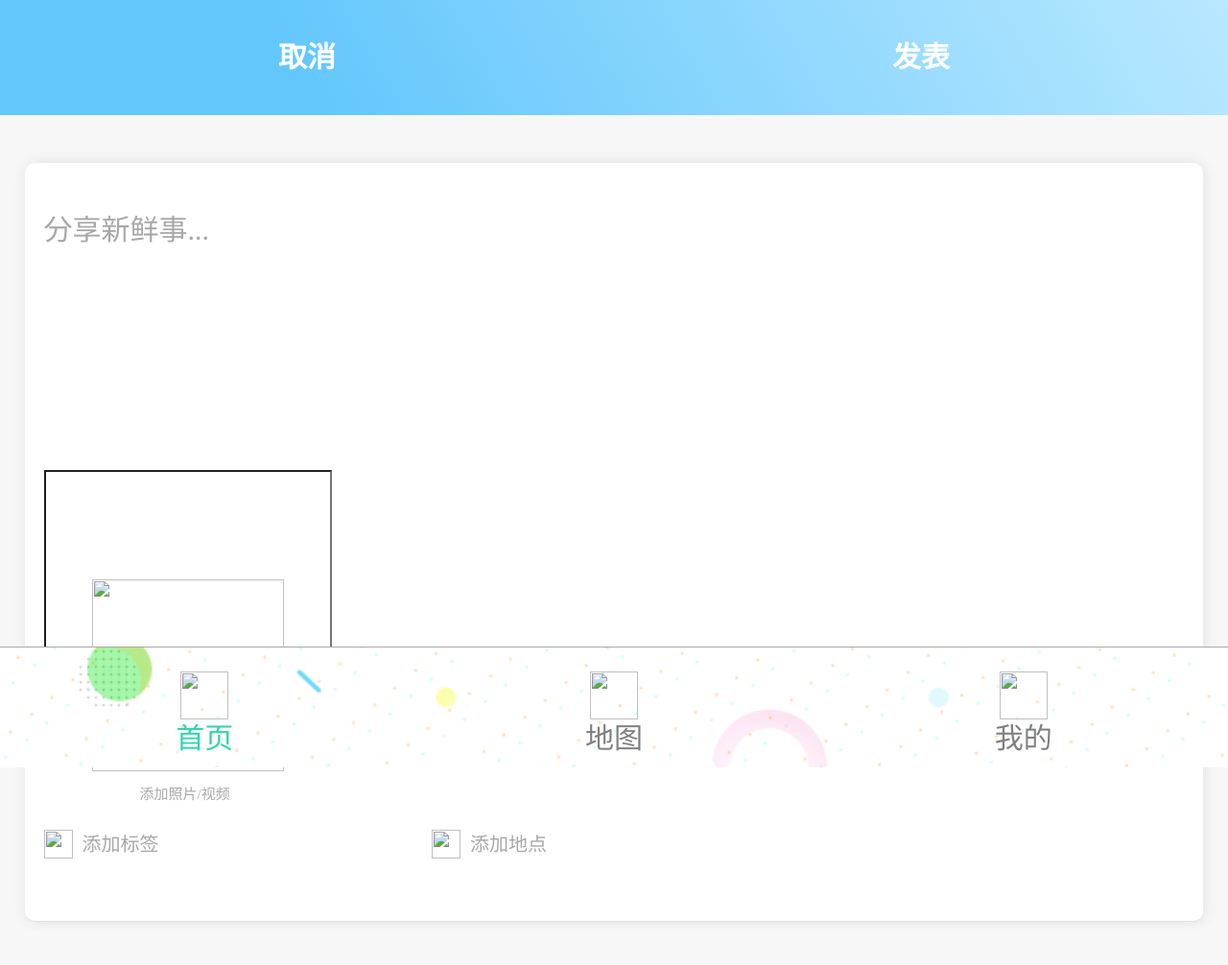
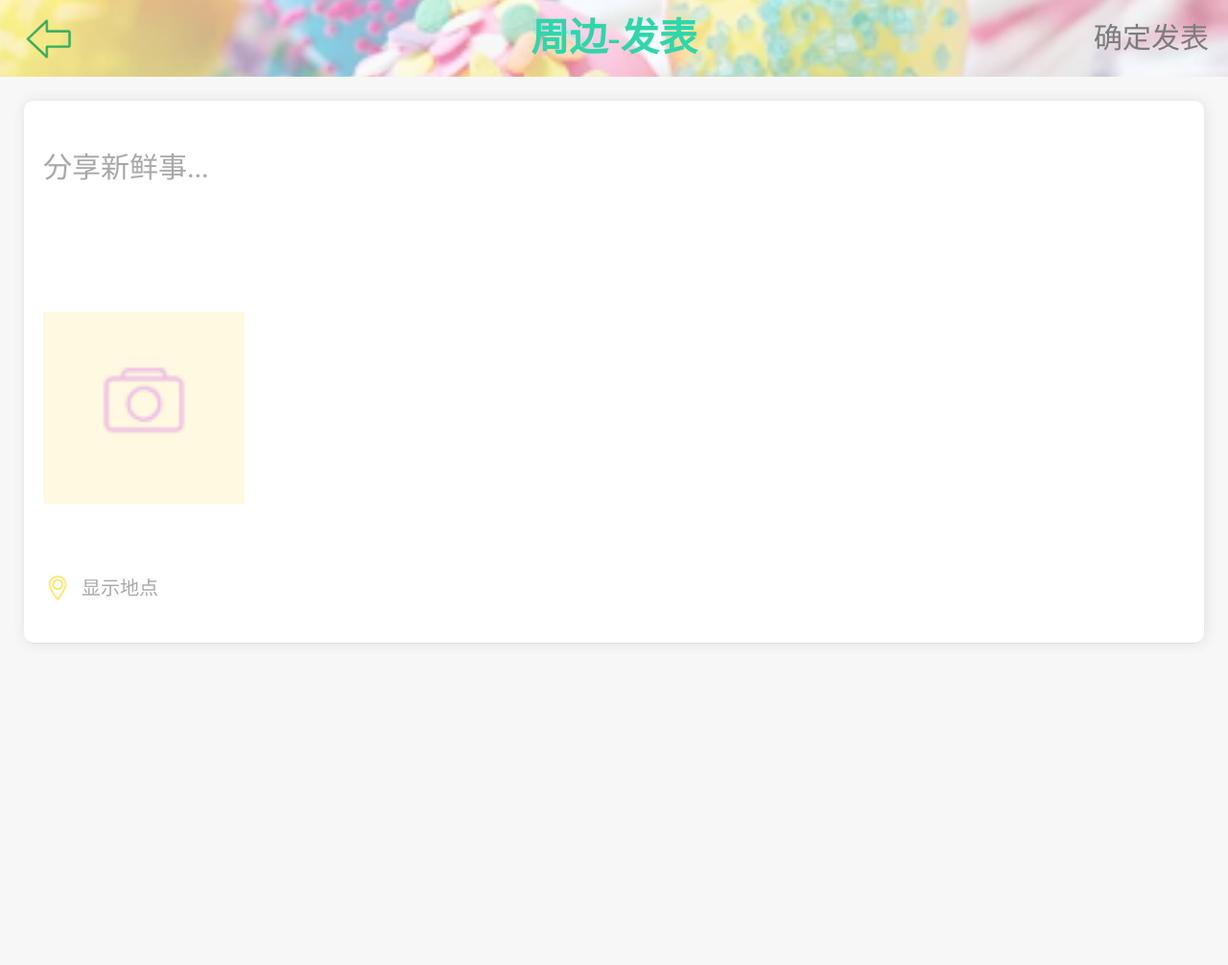
Before and after one commit to KittyFairy-Han/littleHdu, a plain HTML site: page circle-publish/CirclePublish.html in a window 1280 px wide. Shown: the whole page at 96% size. Drawn offline with nearby package versions, Linux system fonts and the light colour scheme; files that its build step writes are made by us from their sources; files whose address does not match are found by name; a web font is replaced by a local one.

Commit message:
发布功能

```diff
--- a/circle-publish/CirclePublish.html
+++ b/circle-publish/CirclePublish.html
@@ -3,83 +3,36 @@
 <head>
     <meta charset="UTF-8">
     <!--<title>Title</title>-->
-    <link href="../../../../../../DISK-D/qq/文件/1170189518/littleHdu（郑经诗）/littleHdu（郑经诗）/common/common.css" rel="stylesheet">
+    <link href="../common/common.css" rel="stylesheet">
     <link href="style.css" rel="stylesheet">
-    <script src="../../../../../../DISK-D/qq/文件/1170189518/littleHdu（郑经诗）/littleHdu（郑经诗）/common/jquery-3.3.1.js"></script>
-    <script src="../../../../../../DISK-D/qq/文件/1170189518/littleHdu（郑经诗）/littleHdu（郑经诗）/common/common.js"></script>
+    <script src="../common/jquery-3.3.1.js"></script>
+    <script src="../common/common.js"></script>
 </head>
 <body id="circle">
 <header class="header">
-    <button>取消</button>
-
-    <button>发表</button>
+    <div class="back" onclick="tab(1)">
+        <img class="icon" src="../common/image/back.png">
+        周边-发表
+        <h4 onclick="tab(1)">确定发表</h4>
+    </div>
 </header>
 <main class="main">
-<section class="list">
-    <ul>
-        <li class="subject">
-
-            <!--
-            <div class="top">
-                <img class = "icon" src = "../common/image/post1.png"
-                <h1>.</h1>
-            </div>
-            -->
-
-            <div class="right">
-                <div class = "part0">
+    <section class="content">
+        <div class="part0">
             <h3>分享新鲜事...</h3>
         </div>
         <div class="part1">
-
-                        <input id="add" value="" placeholder=""/>
-
-
+            <div class="part2">
+                    <img class="photo" src="./image/photo.png">
             </div>
-                <div class="part2">
-                    <div>
-                        <img class = "photo" src = "../../../../../../DISK-D/qq/文件/1170189518/littleHdu（郑经诗）/littleHdu（郑经诗）/common/image/photo.png">
-                        <h3>添加照片/视频</h3>
         </div>
-
+        <div class="part3">
+            <img class="label icon" src="../common/image/address.png">
+            <div class="place">
+                <h4>显示地点</h4>
             </div>
-                <div class = "part3">
-
-                    <img class = "tabicon" src = "../../../../../../DISK-D/qq/文件/1170189518/littleHdu（郑经诗）/littleHdu（郑经诗）/common/image/address.png">
-                    <div class = "tab">
-                        <h4>添加标签</h4>
         </div>
-
-                    <img class = "placeicon" src = "../../../../../../DISK-D/qq/文件/1170189518/littleHdu（郑经诗）/littleHdu（郑经诗）/common/image/address.png">
-                    <div class = "place">
-                        <h4>添加地点</h4>
-                    </div>
-
-
-                </div>
-
-
-            </div>
-
-        </li>
-
-
-    </ul>
     </section>
 </main>
-<footer class="footer">
-    <div class="tab active" onclick="tab(1)">
-        <img class="icon" src="../../../../../../DISK-D/qq/文件/1170189518/littleHdu（郑经诗）/littleHdu（郑经诗）/common/image/tab11.png">
-        <h4>首页</h4>
-    </div>
-    <div class="tab" onclick="tab(2)">
-        <img class="icon" src="../../../../../../DISK-D/qq/文件/1170189518/littleHdu（郑经诗）/littleHdu（郑经诗）/common/image/tab2.png">
-        <h4>地图</h4>
-    </div>
-    <div class="tab" onclick="tab(3)">
-        <img class="icon" src="../../../../../../DISK-D/qq/文件/1170189518/littleHdu（郑经诗）/littleHdu（郑经诗）/common/image/tab3.png">
-        <h4>我的</h4>
-    </div>
-</footer>
 </body>
 </html>
--- a/circle-publish/style.css
+++ b/circle-publish/style.css
@@ -1,156 +1,76 @@
-#circle .header {
-    height: 120px;
-    display: flex;
-    justify-content: space-around;
-    align-items: stretch;
-    background: linear-gradient(60deg, rgb(100, 199, 252) 25%, rgb(185, 232, 255));
+
+.header h4{
+    position: absolute;
+    top: 0;
+    right: 0;
+    width:auto;
+    line-height: 80px;
+    color: #7c7c7c;
+    margin-right: 20px;
 }
 
-.header button {
-    background: none;
-    color: white;
-    font-size: 30px;
-    line-height: 120px;
-    border-bottom: solid 10px rgba(78, 189, 252, 0);
-}
-/*
-.header button.active{
-    border-bottom: solid 10px #4ebdfc;
-}
-*/
 /*main*/
 #circle .main {
     position: absolute;
-    top: 120px;
-    bottom: 120px;
+    top: 80px;
+    bottom: 0;
     min-height: 1000px;
     overflow: scroll;
+    background-color: #f7f7f7;
 }
 
 /*main-list*/
-#circle .main .list {
-    /*min-height: 2000px;*/
-    padding: 50px 2%;
-    width: 96%;
-    background-color: #f7f7f7;
-}
 
-.list .subject {
-    margin-bottom: 30px;
-    display: flex;
-    box-shadow: 1px 0 13px #e0e0e0;
+
+ .content {
+    margin: 25px;
+    padding: 20px;
+    width: auto;
     border-bottom: 1px #e0e0e0 solid;
     border-radius: 10px;
     background-color: white;
+    box-shadow: 1px 0 13px #e0e0e0;
+    color: #a8a8a8;
 }
 
 
 
-.subject .right {
-    padding-left: 20px;
-    padding-top: 20px;
-    padding-bottom: 20px;
-    flex: 1;
-    border-radius: 5px;
-    /*border: 1px yellow solid;*/
-    color: #a8a8a8;
+
+.content  .part0 h3 {
+    font-size: 30px;
+}
+.content  .part1 {
+    position: relative;
+    height: 300px;
+    width: 300px;
 }
 
-.subject .right .part0 {
-    height: 300px;
-    display: flex;
-    justify-content: space-around;
-    /*align-items: center;*/
-}
-.subject .right .part0 h3 {
-    font-size: 30px;
-    flex: 1;
-    margin-top:0px;
-    margin-left: 0px;
-}
-.subject .right .part1 {
-    height: 300px;
-    width: 300px;
-    display: flex;
-    justify-content: space-around;
-    /*align-items: center;*/
+.content  .part2 {
+    position: absolute;
+    bottom: 0;
+    background-color: #fcf3c07d;
+    padding:50px 20% ;
+    width: 30%;
+    height: 100px;
 }
 
+.content  .part2 img{
+    width: 100%;
+}
 
-
-.subject .right .part2 {
+.content  .part3 {
     height: 75px;
     display: flex;
     justify-content: space-around;
+    margin-top: 50px;
+    align-items: center;
 }
-
-.subject .right .part2 img{
-    width: 200px;
-    height: 200px;
-    /*color: white;*/
-    margin-top: -250px;
-    margin-left: 50px;
-}
-.subject .right .part2 h3 {
-    font-size: 15px;
-    flex: 1;
-    margin-top:-30px;
-    margin-left: 100px;
-}
-.subject .right .part2 h4 {
-    font-size: 15px;
-    flex: 1;
-    margin-top:-335px;
-    margin-left: 100px;
-}
-.subject .right .part3 {
-    height: 75px;
-    display: flex;
-    justify-content: space-around;
-}
-.subject .right .part3 img{
+.content  .part3 img{
     width: 30px;
     height: 30px;
-    margin-top: 0px;
-    margin-left: 0px;
 }
-.subject .right .part3 .placeicon {
-    flex: 1;
-    margin-top: 0px;
-    margin-left: -400px;
-}
-.subject .right .part3  h4 {
+.content  .part3  h4 {
     font-size: 20px;
-    flex: 1;
-    margin-top: -35px;
-    margin-left: 10px;
-}
 
 
-
-.subject .right .part4 {
-    height: 50px;
-    display: flex;
-    justify-content: space-around;
 }
-
-.subject .right .part4 img{
-    width: 15px;
-    height: 15px;
-    /*color: #7c7c7c;*/
-}
-.subject .right .part4 .good {
-
-    margin-top: 0px;
-    margin-left: 800px;
-}
-.subject .right .part4 .discuss {
-
-    margin-top: 0px;
-    margin-left: 0px;
-}
-.subject .right .part4 .transport {
-
-    margin-top: 0px;
-    margin-left: 0px;
-}
```
Also changed, not shown: circle/Circle.html (+3 -1 lines), circle/style.css (+13 -0 lines), circle-publish/image/100.gif (deleted), circle-publish/image/c2.png (deleted), circle-publish/image/c3.png (deleted), circle-publish/image/cup.png (deleted), circle-publish/image/photo.png (added). Lines whose indentation alone changed are shown as unchanged.
